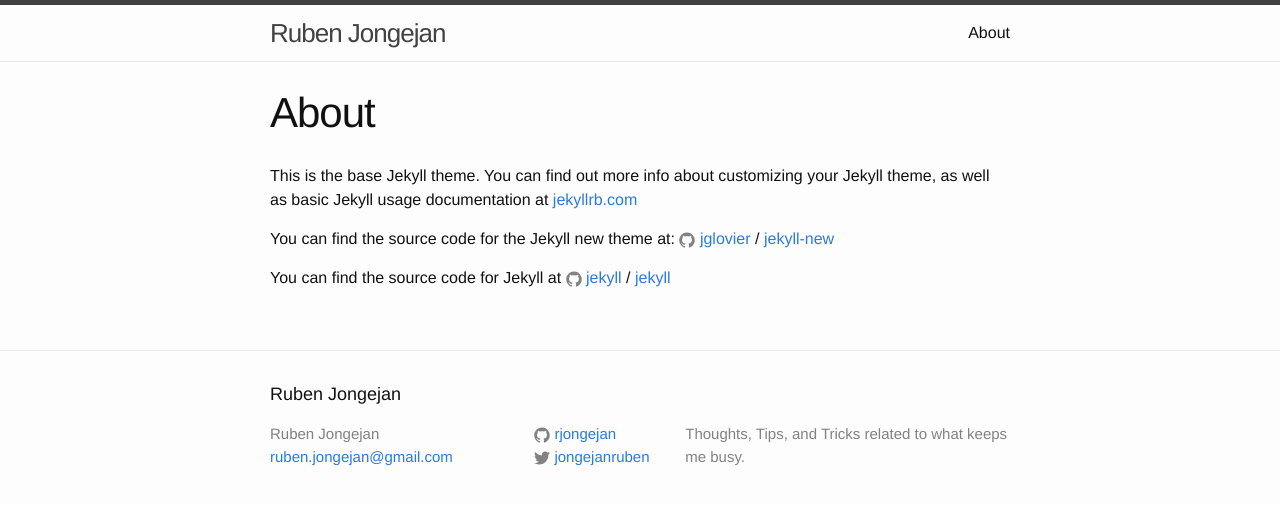
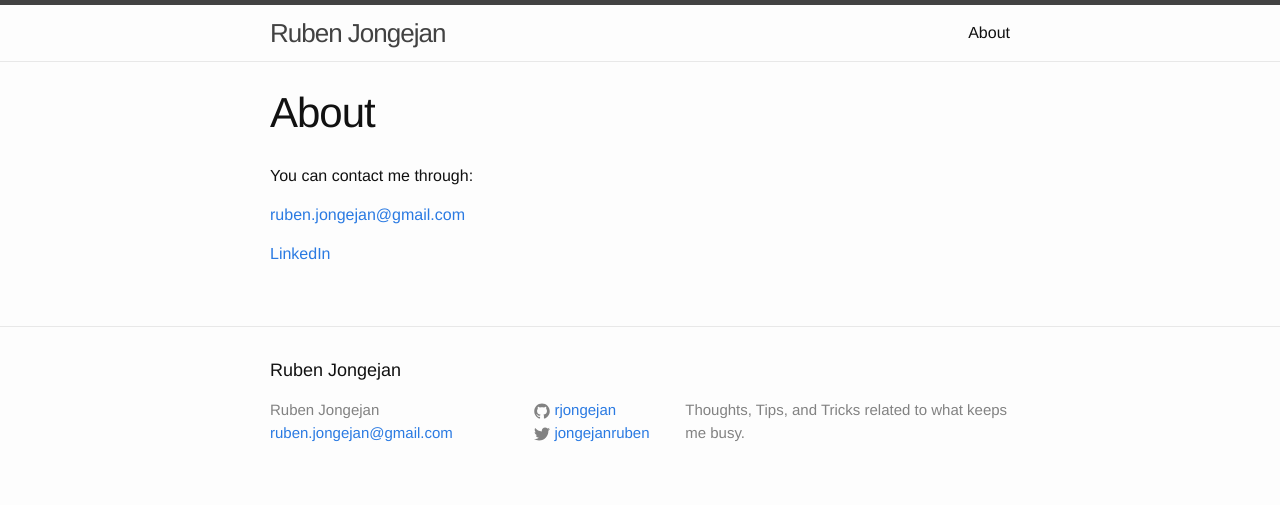
Before and after one commit to rvben/rvben.github.io, a Jekyll site: the page built from about.md, in a window 1280 px wide. Shown: the top 505 px of the page. Built offline with Jekyll 4.4.1, drawn with Linux system fonts in a browser that asks for light colours.

```diff
--- a/about.md
+++ b/about.md
@@ -3,13 +3,8 @@ layout: page
 title: About
 permalink: /about/
 ---
+You can contact me through:
 
-This is the base Jekyll theme. You can find out more info about customizing your Jekyll theme, as well as basic Jekyll usage documentation at [jekyllrb.com](http://jekyllrb.com/)
+[ruben.jongejan@gmail.com](mailto:ruben.jongejan@gmail.com)
 
-You can find the source code for the Jekyll new theme at:
-{% include icon-github.html username="jglovier" %} /
-[jekyll-new](https://github.com/jglovier/jekyll-new)
-
-You can find the source code for Jekyll at
-{% include icon-github.html username="jekyll" %} /
-[jekyll](https://github.com/jekyll/jekyll)
+[LinkedIn](https://www.linkedin.com/in/rubenjjongejan)
```
Also changed, not shown: _posts/2016-06-18-welcome-to-jekyll.markdown (deleted, +0 -25 lines), _posts/2016-06-22-getting-started-with-selenium-part-1.markdown (added, +70 -0 lines).
